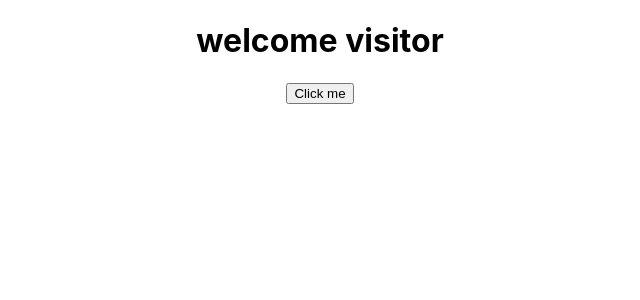
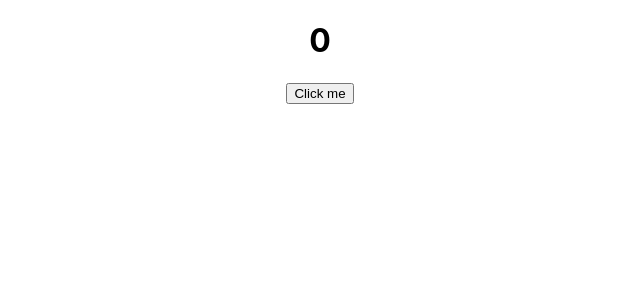
Before and after one commit to iamsuryasikharej/React-App-demo, a React (Create React App) app: page / in a window 1280 px wide. Shown: the top 300 px of the page, without its empty margins (320-960 px from the left). Built offline with nearby package versions, Linux system fonts and the light colour scheme.

Commit message:
11-11-2019 03:10

```diff
--- a/src/App.js
+++ b/src/App.js
@@ -5,15 +5,14 @@
 import {Greet} from "./components/Greet";
 import {MyButton} from "./components/MyButton";
 import {Message} from "./components/Message";
+import {Counter} from "./components/Counter";
 
 class  App extends  Component{
   render() {
     return (
         < div
     className = "App" >
-
-            <Message></Message>
-
+            <Counter/>
         < /div>
   )
     ;
--- /dev/null
+++ b/src/components/Counter.js
@@ -0,0 +1,31 @@
+import React , {Component} from 'react'
+
+export class Counter extends Component
+{
+    constructor()
+    {
+        super()
+        this.state=
+            {
+                counter:0
+            }
+
+    }
+
+    render()
+    {
+        return <div> <h1>{this.state.counter}</h1>
+        <button onClick={()=>this.click()}>Click me </button>
+        </div>;
+
+    }
+    click()
+    {
+     this.setState(
+         {
+             counter:this.state.counter+1
+
+         }
+     )
+    }
+}
```
